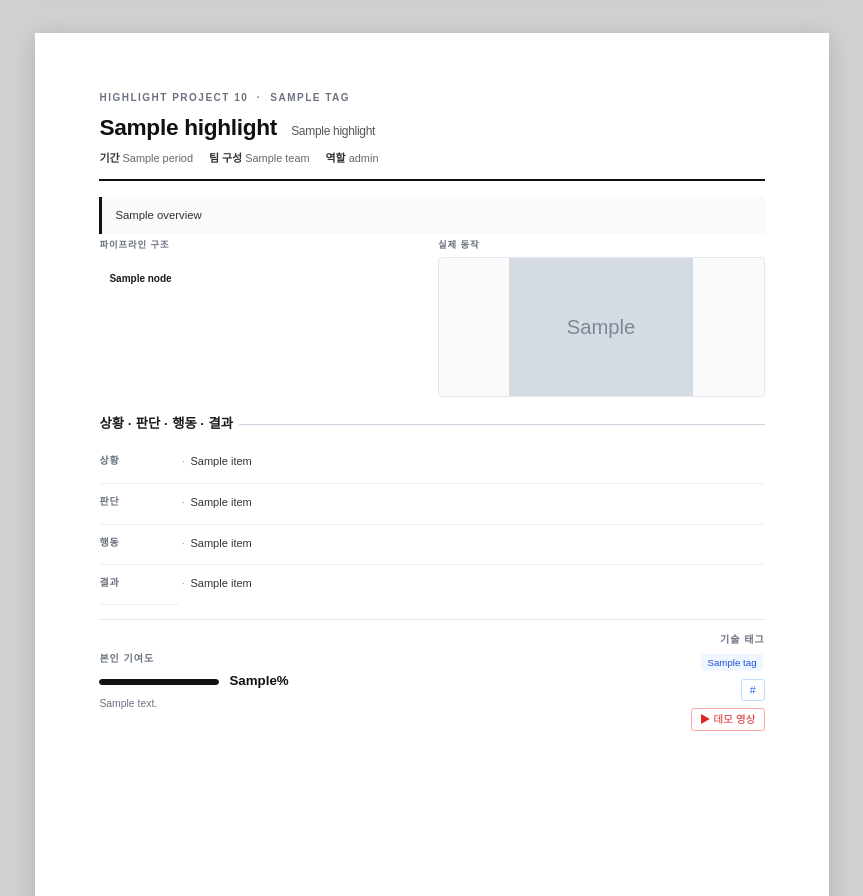
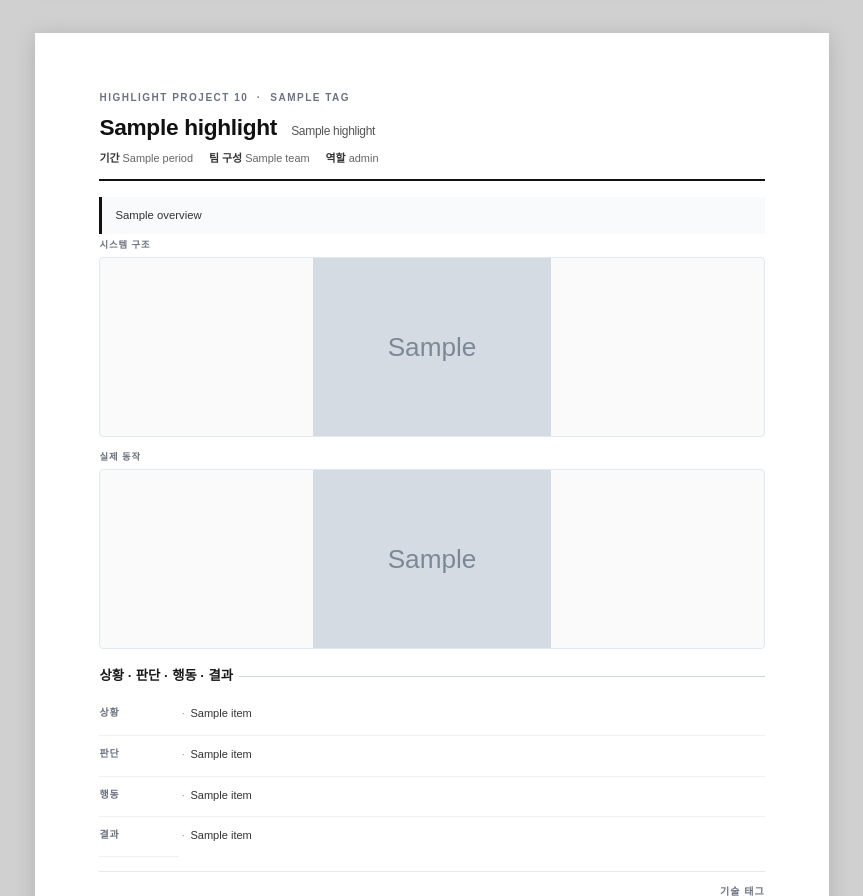
Before and after one commit to hotteok00/MosaiqJob, a Python web app: template templates/portfolio.html in a window 1280 px wide. Shown: the part 1195-2091 px from the top of the page, without its empty margins (208-1071 px from the left). Run offline with Jinja, Linux system fonts and the light colour scheme; the template is opened without the code that fills it: most values are stand-ins (such as "Sample title", 1, 10 or a date in 2020); grey boxes marked "Sample" are stand-in pictures.

Commit message:
포트폴리오 미디어: 세로 배치 + 다이어그램/데모 사진 조합
- diagram_img: GitHub README 아키텍처 이미지
- demo_img: YouTube 썸네일 또는 GitHub 스크린샷
- 세로 배치(flex-direction: column)로 A4 공간 활용
- max-height: 180px로 이미지 크기 확대

Co-Authored-By: Claude Opus 4.6 (1M context) <noreply@anthropic.com>

```diff
--- a/templates/portfolio.html
+++ b/templates/portfolio.html
@@ -266,11 +266,12 @@ hr.thin  { border: none; border-top: 0.5px solid var(--border-light); margin: 7p
 /* ── Project Media ── */
 .proj-media {
   display: flex;
-  gap: 12px;
+  flex-direction: column;
+  gap: 8px;
   margin-bottom: 12px;
 }
 .media-item {
-  flex: 1;
+  width: 100%;
 }
 .media-label {
   font-size: 7pt;
@@ -282,7 +283,7 @@ hr.thin  { border: none; border-top: 0.5px solid var(--border-light); margin: 7p
 }
 .proj-img {
   width: 100%;
-  max-height: 140px;
+  max-height: 180px;
   object-fit: contain;
   border: 1px solid #e2e8f0;
   border-radius: 4px;
@@ -593,17 +594,12 @@ hr.thin  { border: none; border-top: 0.5px solid var(--border-light); margin: 7p
 
   <div class="proj-overview">{{ h.overview }}</div>
 
-  {% if h.pipeline_nodes or h.demo_img %}
+  {% if h.diagram_img or h.demo_img %}
   <div class="proj-media">
-    {% if h.pipeline_nodes %}
+    {% if h.diagram_img %}
     <div class="media-item">
-      <div class="media-label">파이프라인 구조</div>
-      <div class="pipeline-flow">
-        {% for node in h.pipeline_nodes %}
-          {% if not loop.first %}<span class="pipe-arrow">→</span>{% endif %}
-          <span class="pipe-node {{ node.style|default('pipe-node-secondary') }}">{{ node.label }}</span>
-        {% endfor %}
-      </div>
+      <div class="media-label">시스템 구조</div>
+      <img src="{{ h.diagram_img }}" alt="{{ h.name }} 아키텍처" class="proj-img">
     </div>
     {% endif %}
     {% if h.demo_img %}
```
